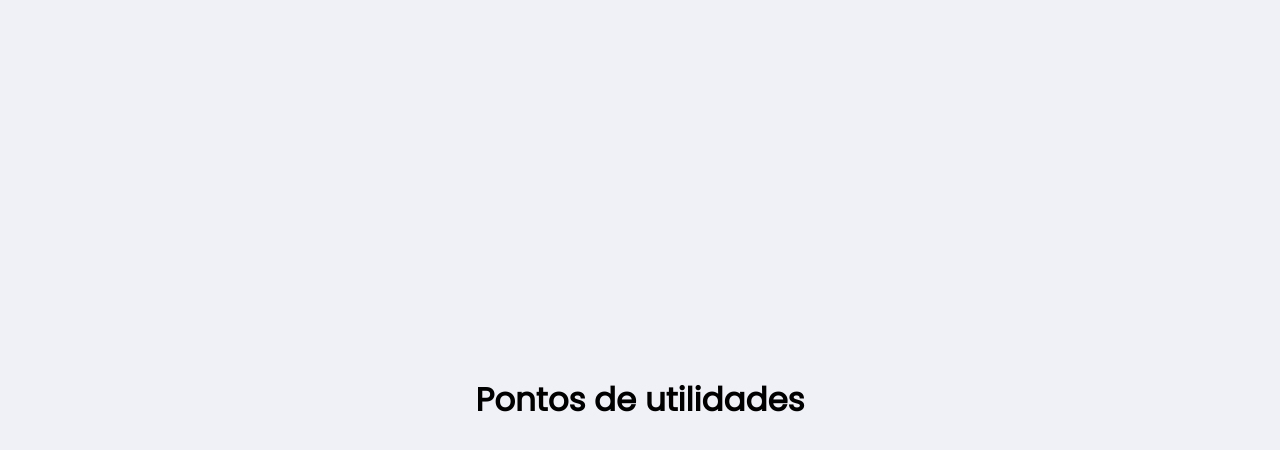
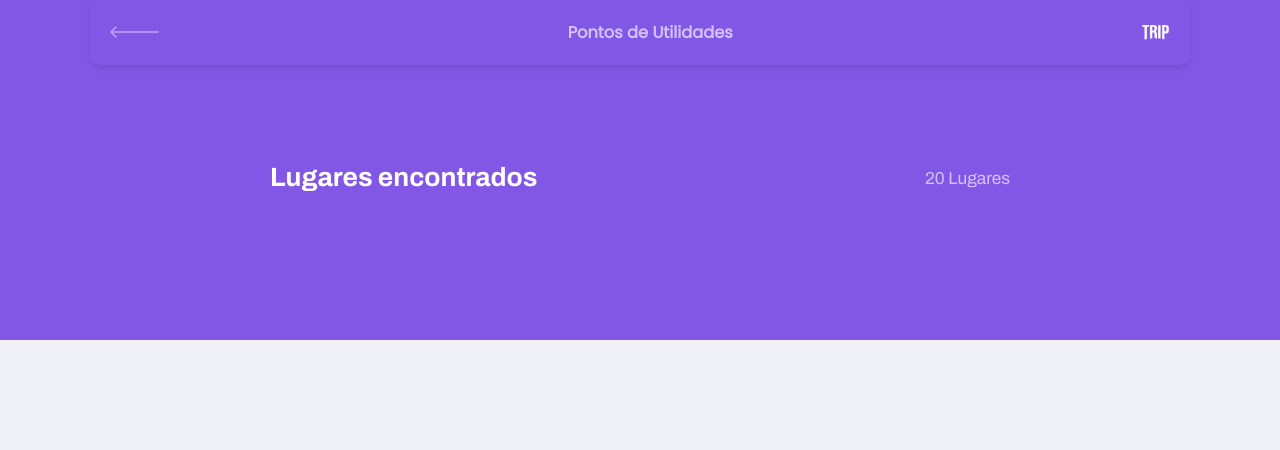
Before and after one commit to MTevangelista/trip, a React (Create React App) app in the folder web/: page /utility-points in a window 1280 px wide. Shown: the top 450 px of the page. Built offline with nearby package versions, Linux system fonts and the light colour scheme.

Commit message:
feat(web): create page header component

```diff
--- a/web/src/assets/styles/global.css
+++ b/web/src/assets/styles/global.css
@@ -46,6 +46,7 @@ input,
 button,
 textarea {
     font: 500 1.6rem Poppins;
+    color: var(--color-text-base);
 }
 
 .container {
--- /dev/null
+++ b/web/src/components/PageHeader/index.tsx
@@ -0,0 +1,34 @@
+import React from 'react';
+import { Link } from 'react-router-dom'
+
+import logoImg from '../../assets/images/logo.png'
+import backIcon from '../../assets/images/icons/back.svg'
+
+import './styles.css'
+
+interface PageHeaderProps {
+    title: string;
+    pageTitle: string;
+    totalPlaces: number;
+}
+
+const PageHeader: React.FC<PageHeaderProps> = (props) => {
+    return (
+        <header className="page-header">
+            <div className="top-bar-container">
+                <Link to="/">
+                    <img src={backIcon} alt="Voltar" />
+                </Link>
+                <strong>{props.pageTitle}</strong>
+                <img src={logoImg} alt="Trip" />
+            </div>
+
+            <div className="header-content">
+                <strong>{props.title}</strong>
+                <span>{props.totalPlaces} Lugares</span>
+            </div>
+        </header>
+    )
+}
+
+export default PageHeader
--- /dev/null
+++ b/web/src/components/PageHeader/styles.css
@@ -0,0 +1,87 @@
+.page-header {
+    display: flex;
+    flex-direction: column;
+    background-color: var(--color-primary);
+}
+
+.page-header .top-bar-container {
+    display: flex;
+    justify-content: space-between;
+    align-items: center;
+
+    box-shadow: 0 4px 4px 0 rgb(120, 81, 211);
+    color: var(--color-text-in-primary);
+    padding: 1.6rem 0;
+    border-radius: 0 0 1rem 1rem;
+    width: 90%;
+    margin: 0 auto;
+}
+
+.page-header .top-bar-container a {
+    height: 3.2rem;
+    transition: opacity 0.2s;
+}
+
+.page-header .top-bar-container a img{
+    margin-left: 2rem;
+}
+
+.page-header .top-bar-container a {
+    height: 3.2rem;
+    transition: opacity 0.2s;
+}
+
+.page-header .top-bar-container a:hover {
+    opacity: 0.6;
+}
+
+.page-header .top-bar-container > img {
+    height: 1.7rem;
+    margin-right: 2rem;
+}
+
+.page-header .header-content {
+    display: flex;
+    justify-content: space-between;
+    align-items: center;
+
+    width: 85%;
+    margin: 3.2rem auto;
+}
+
+.page-header .header-content strong {
+    font: 700 2.6rem Archivo;
+    line-height: 3.2rem;
+    color: var(--color-title-in-primary);
+    max-width: 22rem;
+}
+
+.page-header .header-content span {
+    font: 400 1.7rem Archivo;
+    color: var(--color-text-in-primary);
+}
+
+@media (min-width: 700px) {
+    .page-header {
+        height: 340px;
+    }
+
+    .page-header .top-bar-container {
+        max-width: 1100px;
+    }
+
+    .page-header .header-content {
+        display: flex;
+        justify-content: space-between;
+        align-items: center;
+
+        flex: 1;
+        max-width: 740px;
+        margin: 0 auto;
+        padding-bottom: 48px;
+    }
+
+    .page-header .header-content strong {
+        max-width: 350px;
+    }
+}
--- a/web/src/pages/LeisurePoints/index.tsx
+++ b/web/src/pages/LeisurePoints/index.tsx
@@ -1,8 +1,14 @@
 import React from 'react';
+
+import PageHeader from '../../components/PageHeader';
+
+import './styles.css'
 
 function LeisurePoints() {
     return (
-        <h1>Pontos de Lazer</h1>
+        <div id="page-leisure-points" className="container">
+            <PageHeader pageTitle="Pontos de Lazer" title="Lugares encontrados" totalPlaces={32} />
+        </div>
     )
 }
 
--- /dev/null
+++ b/web/src/pages/LeisurePoints/styles.css
@@ -0,0 +1,10 @@
+#page-leisure-points {
+    width: 100vw;
+    height: 100vh;
+}
+
+@media (min-width: 700px) {
+    #page-leisure-points {
+        max-width: 100%;
+    }
+}
--- a/web/src/pages/UtilityPoints/index.tsx
+++ b/web/src/pages/UtilityPoints/index.tsx
@@ -1,9 +1,15 @@
-import React from 'react';
+import React from "react";
+
+import PageHeader from "../../components/PageHeader";
+
+import './styles.css'
 
 function UtilityPoints() {
     return (
-        <h1>Pontos de utilidades</h1>
-    )
+        <div id="page-utility-points" className="container">
+            <PageHeader pageTitle="Pontos de Utilidades" title="Lugares encontrados" totalPlaces={20} />
+        </div>
+    );
 }
 
-export default UtilityPoints
+export default UtilityPoints;
--- /dev/null
+++ b/web/src/pages/UtilityPoints/styles.css
@@ -0,0 +1,10 @@
+#page-utility-points {
+    width: 100vw;
+    height: 100vh;
+}
+
+@media (min-width: 700px) {
+    #page-utility-points {
+        max-width: 100%;
+    }
+}
```
Also changed, not shown: web/src/assets/images/icons/back.svg (added).
